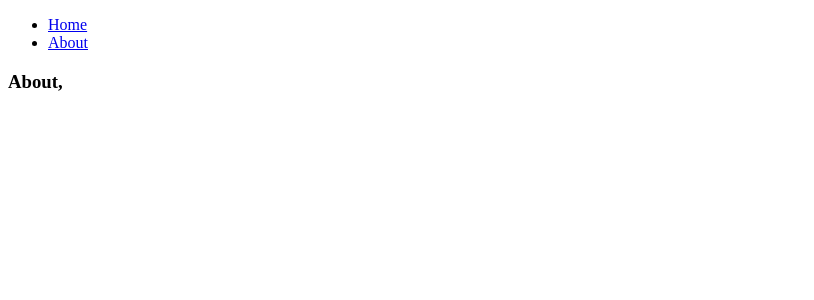
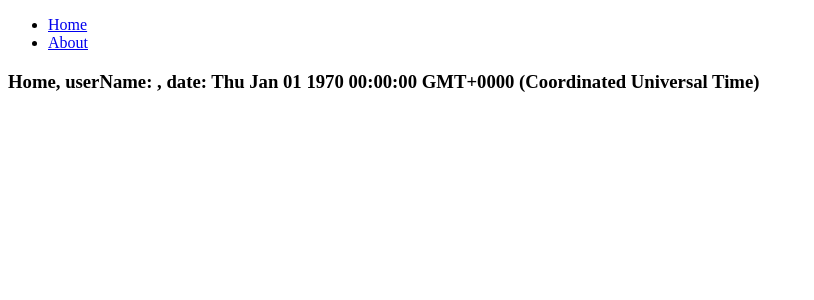
Before and after one commit to shichao/react-boilerplate, a React app: page / in a window 1280 px wide. Shown: the top 300 px of the page, without its empty margins (0-814 px from the left). Built offline with nearby package versions, Linux system fonts and the light colour scheme.

Commit message:
query string example

```diff
--- a/src/app.tsx
+++ b/src/app.tsx
@@ -1,6 +1,6 @@
 import * as React from 'react';
 import { BrowserRouter as Router, Switch, Route, Link } from 'react-router-dom';
-import { About } from './routes';
+import { About, Home } from './routes';
 
 const App = () => {
   return (
@@ -8,16 +8,19 @@
       <div>
         <ul>
           <li>
-            <Link to="/">Home</Link>
+            <Link to="/?userName=chao&start=2020-02-16T21:29:13.186Z">
+              Home
+            </Link>
           </li>
           <li>
-            <Link to="/about/1">About</Link>
+            <Link to="/about">About</Link>
           </li>
         </ul>
       </div>
       <Switch>
-        <Route path="/about/:id" children={<About />} />
-        <Route path="*" children={<About />} />
+        <Route path="/:params" />
+        <Route path="/about" children={<About />} />
+        <Route path="*" children={<Home />} />
       </Switch>
     </Router>
   );
--- a/src/routes/About.tsx
+++ b/src/routes/About.tsx
@@ -1,12 +1,9 @@
 import * as React from 'react';
-import { useParams } from 'react-router-dom';
 
 const About = () => {
-  let { id } = useParams();
-
   return (
     <div>
-      <h3>About, {id}</h3>
+      <h3>About</h3>
     </div>
   );
 };
--- /dev/null
+++ b/src/routes/Home.tsx
@@ -0,0 +1,41 @@
+import * as React from 'react';
+import { useLocation } from 'react-router-dom';
+import Utils from '../utils';
+
+const isValidDate = (d: Date) => {
+  return d instanceof Date && !isNaN(d.getTime());
+};
+
+const useQuery = (): HomeQueries => {
+  let params = new URLSearchParams(useLocation().search);
+  let userName = params.get('userName') || '';
+  let start = new Date(params.get('start'));
+
+  return new HomeQueries(
+    userName,
+    Utils.isValidDate(start) ? start : new Date()
+  );
+};
+
+const Home = () => {
+  let { userName, start } = useQuery();
+  return (
+    <div>
+      <h3>
+        Home, userName: {userName}, date: {start.toString()}
+      </h3>
+    </div>
+  );
+};
+
+export default Home;
+
+export class HomeQueries {
+  public userName: string;
+  public start: Date;
+
+  constructor(userName, start) {
+    this.userName = userName;
+    this.start = start;
+  }
+}
--- a/src/routes/index.tsx
+++ b/src/routes/index.tsx
@@ -1,3 +1,4 @@
 import About from './About';
+import Home from './Home';
 
-export { About };
+export { About, Home };
--- /dev/null
+++ b/src/utils/index.ts
@@ -0,0 +1,5 @@
+export default class Utils {
+  public static isValidDate = (date?: Date): boolean => {
+    return date instanceof Date && !isNaN(date.getTime());
+  };
+}
```
